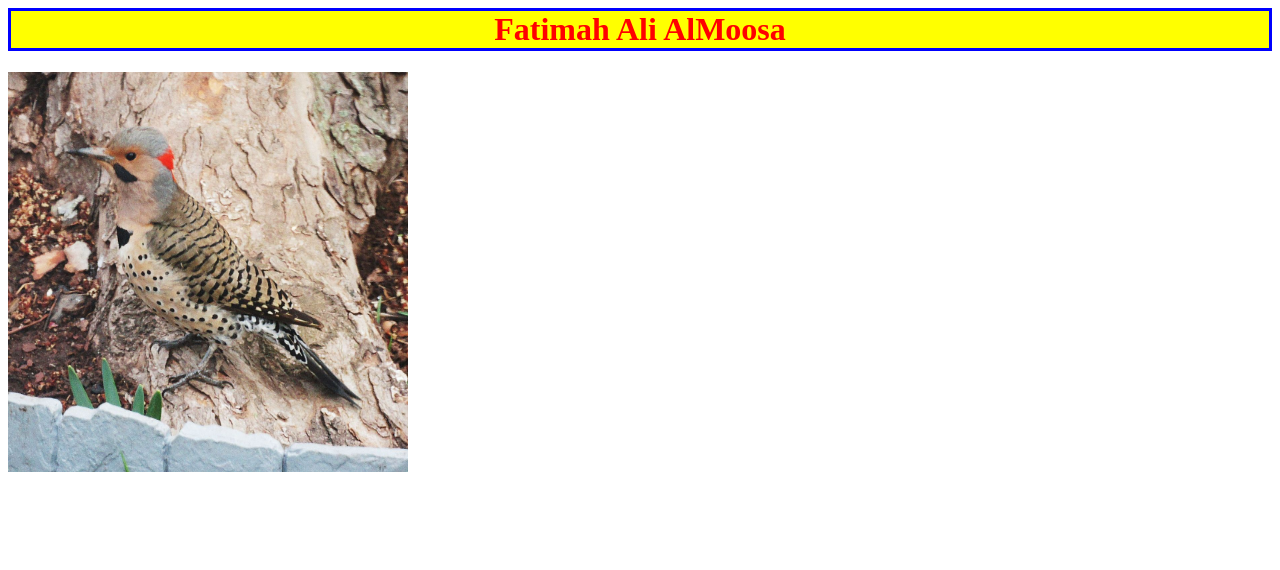
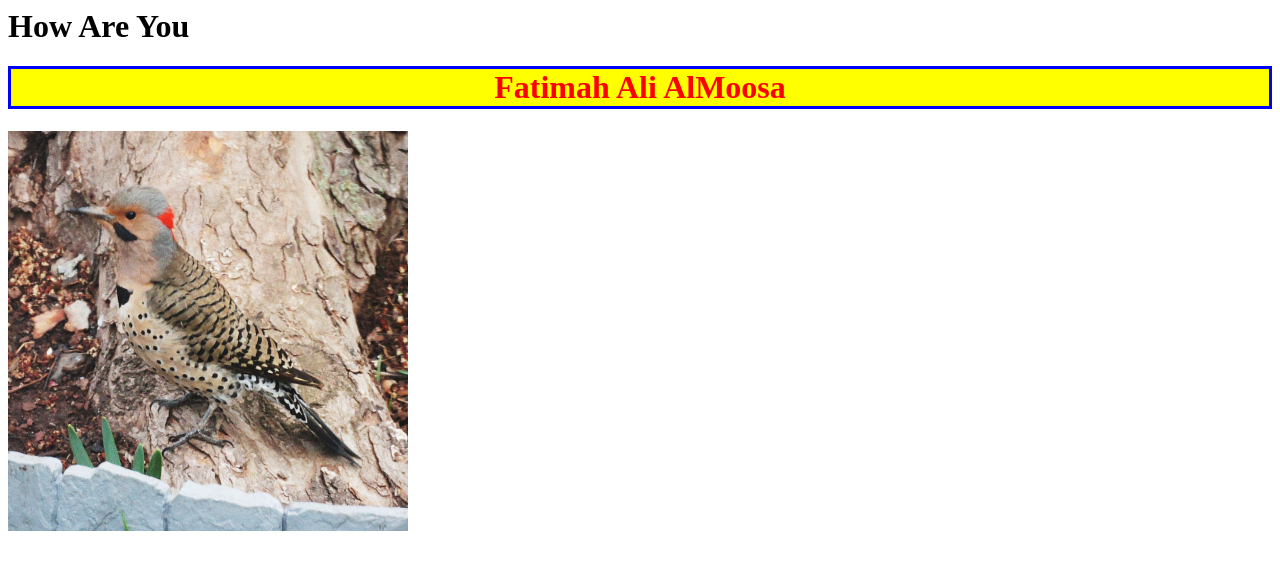
Before and after one commit to ryadali/store, a plain HTML site: page index.html in a window 1280 px wide. Drawn offline with Linux system fonts and the light colour scheme.

Commit message:
Update index.html

```diff
--- a/index.html
+++ b/index.html
@@ -8,7 +8,7 @@
 
     </head>
 
-
+<h1>How Are You</h1>
 <h1 style="color:red;background-color:yellow;border:3px solid blue;text-align:center">Fatimah Ali AlMoosa</h1>
     <img src="pic33.jpg" height="400px" width="400px"/>
 
```
